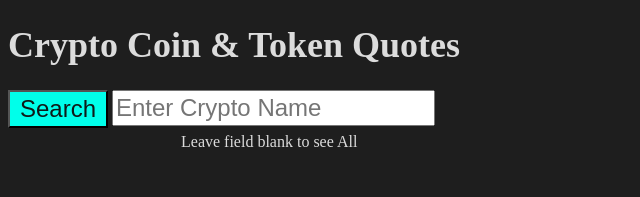
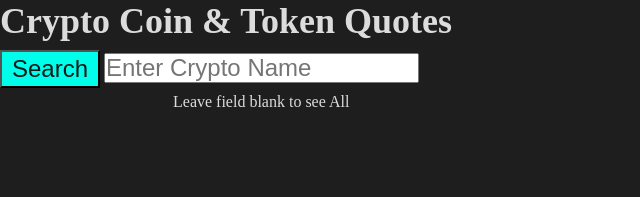
Before and after one commit to inventabuild/crypto-api, a plain HTML site: page index.html in a window 1280 px wide. Shown: the whole page, without its empty margins (0-640 px from the left). Drawn offline with Linux system fonts and the light colour scheme.

```diff
--- a/style.css
+++ b/style.css
@@ -1,5 +1,13 @@
-body {
-  min-width: 385px;
+html{
+  box-sizing: border-box;
+}
+*, *:before, *:after {
+  box-sizing: inherit;
+  margin: 0;
+  padding: 0;
+}
+body{
+  min-width: 500px;
 }
 html {
     font-size: 16px;
```
